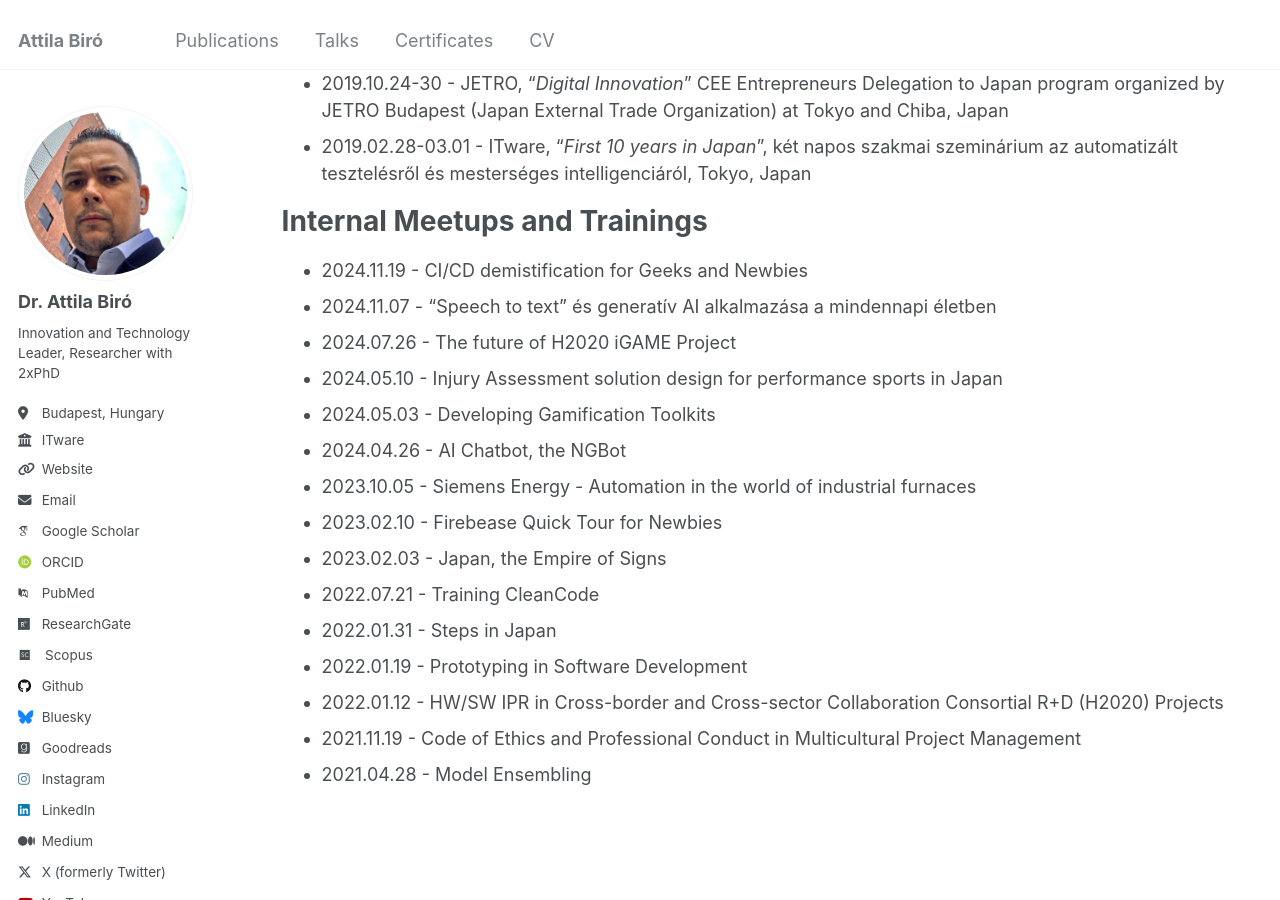
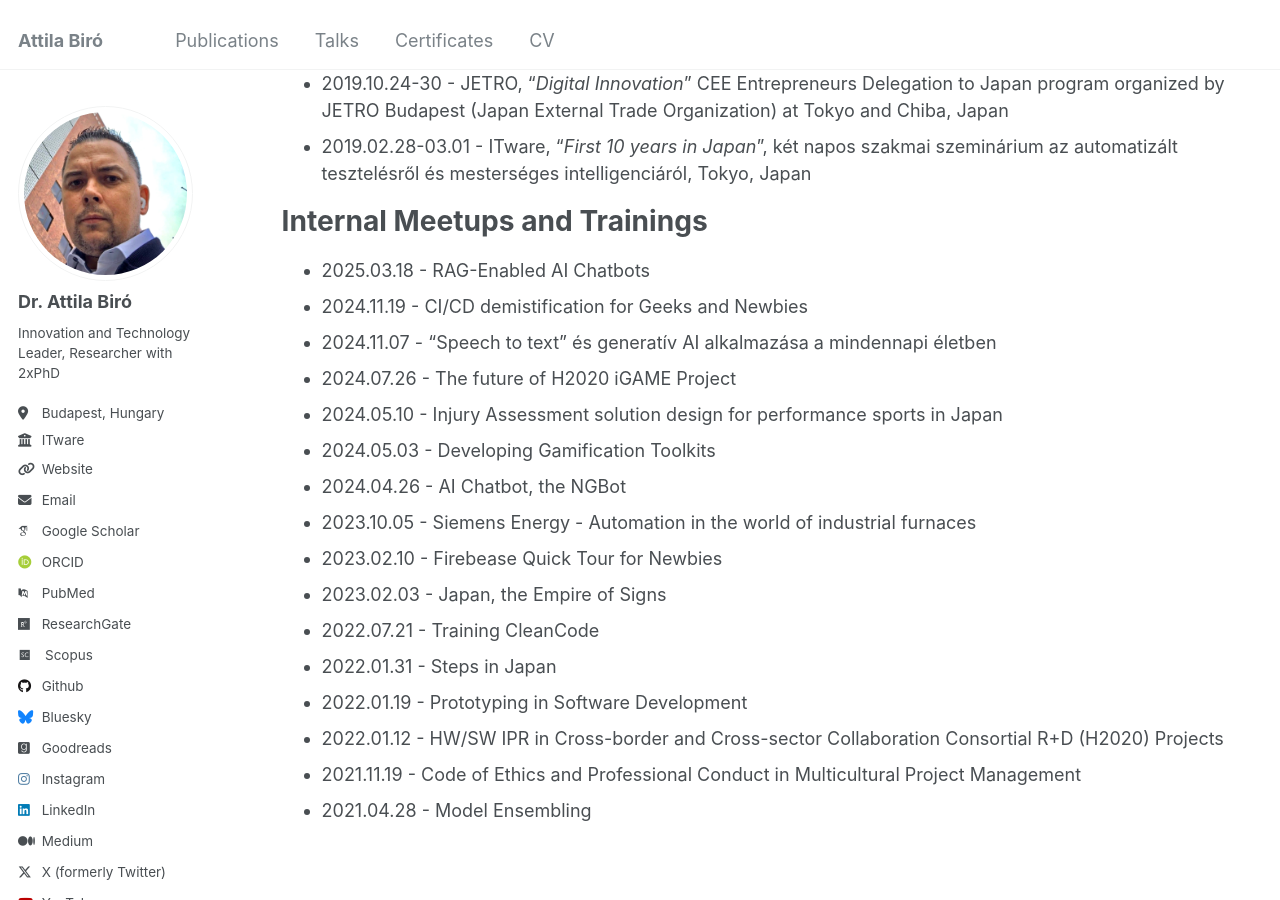
Before and after one commit to biroka/biroka.github.io, a Jekyll site: the page built from _pages/talks.md, in a window 1280 px wide and 900 px high, scrolled down 2482 px. Built offline with Jekyll 4.4.1, drawn with Linux system fonts in a browser that asks for light colours; some web fonts are replaced.

Commit message:
Update talks.md

```diff
--- a/_pages/talks.md
+++ b/_pages/talks.md
@@ -47,6 +47,7 @@ Workshops and Seminars
 
 Internal Meetups and Trainings
 ======
+* 2025.03.18 - RAG-Enabled AI Chatbots
 * 2024.11.19 - CI/CD demistification for Geeks and Newbies
 * 2024.11.07 - "Speech to text" és generatív AI alkalmazása a mindennapi életben
 * 2024.07.26 - The future of H2020 iGAME Project
```
